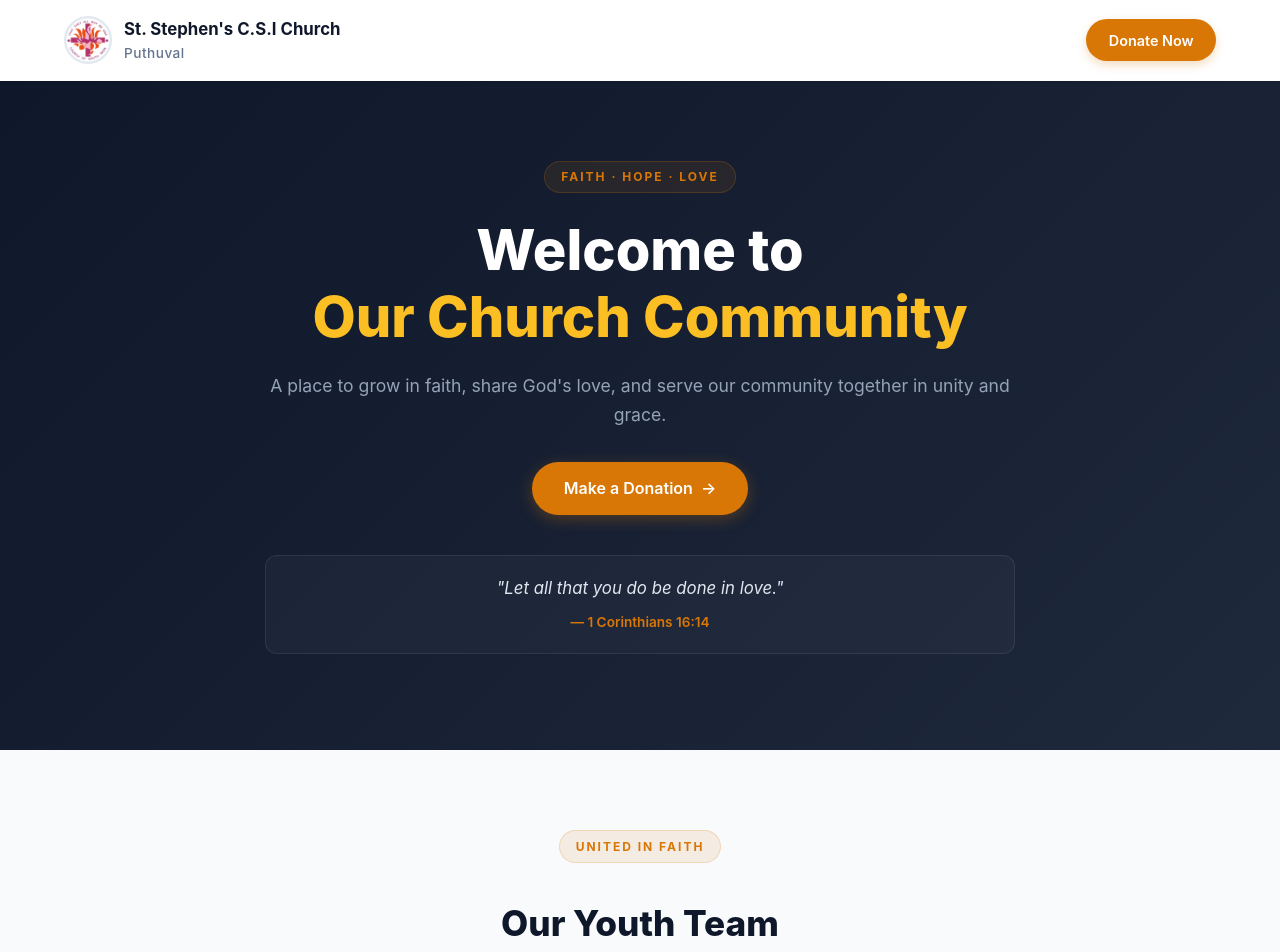
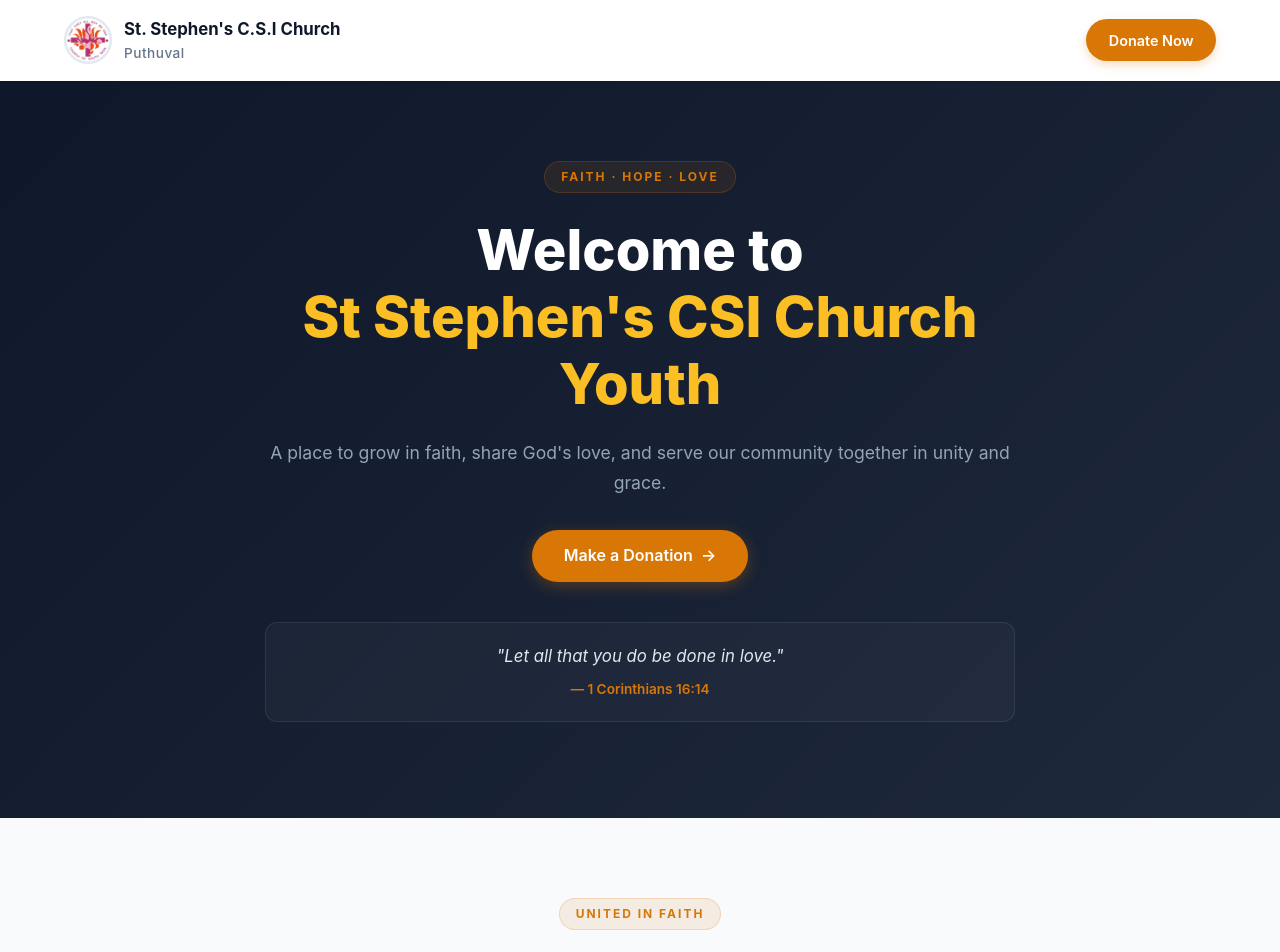
Before and after one commit to joyalbmathew7/churchyouth, a React (Vite) app in the folder frontend/joyal/: page / in a window 1280 px wide. Shown: the top 952 px of the page. Built offline with nearby package versions, Linux system fonts and the light colour scheme; no server answers.

Commit message:
db is working

```diff
--- a/frontend/joyal/src/pages/Home.jsx
+++ b/frontend/joyal/src/pages/Home.jsx
@@ -123,7 +123,7 @@
 
                         <h1>
                             Welcome to <br />
-                            <span className="highlight">Our Church Community</span>
+                            <span className="highlight">St Stephen's CSI Church Youth</span>
                         </h1>
 
                         <p className="home-description">
@@ -148,7 +148,7 @@
                 <section className="youth-section">
                     <div className="youth-heading">
                         <span className="home-badge">UNITED IN FAITH</span>
-                        <h2>Our Youth Team</h2>
+                        <h2>2026 - 2027 youth officials members</h2>
                         <p>
                             Meet the dedicated individuals who lead, support, and serve
                             our church youth community with passion.
```
